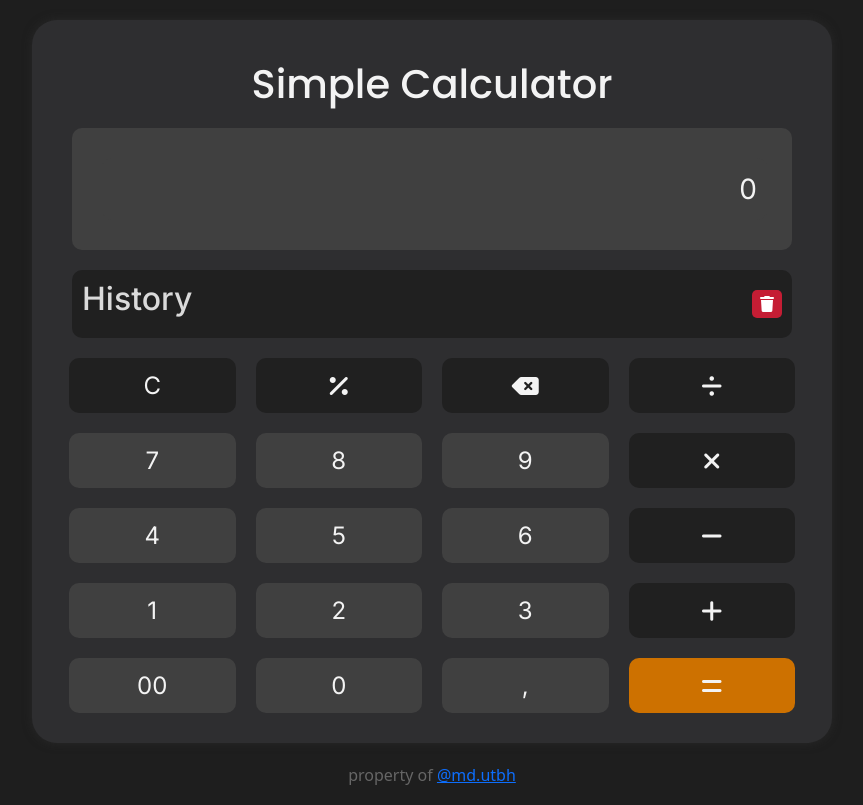
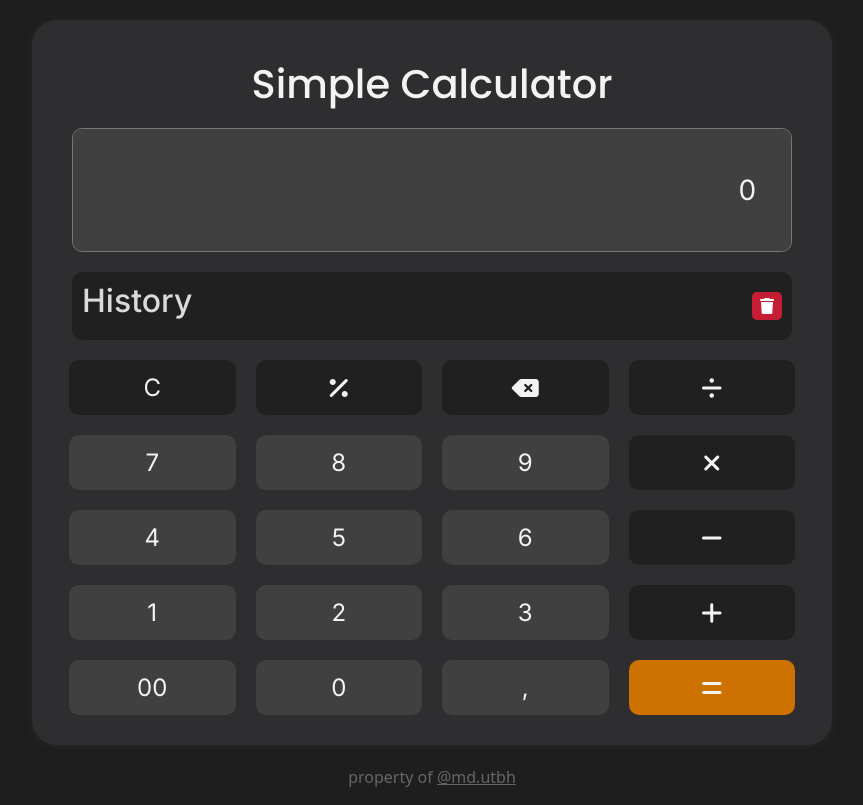
Before and after one commit to md-utbh/Simple-Calculator, a plain HTML site: page index.html in a window 1280 px wide. Shown: the whole page, without its empty margins (208-1071 px from the left). Drawn offline with nearby package versions, Linux system fonts and the light colour scheme.

Commit message:
Update style.css

```diff
--- a/style.css
+++ b/style.css
@@ -118,9 +118,9 @@ body {
   background: #d91630ff;
 }
 
-/* .calculator-display {
-  border: 1px solid #ccc;
-} */
+.calculator-display {
+  border: 1px solid #777777;
+}
 
 .button-row-1,
 .button-row-2,
@@ -212,9 +212,14 @@ body {
   background-color: rgba(162, 89, 0, 1);
 }
 
-footer {
+footer,
+a {
   text-align: center;
   font-size: 1rem;
   color: #666;
   margin-top: 20px;
+  transition: color 0.3s;
 }
+a:hover {
+  color: var(--primary-color);
+}
```
